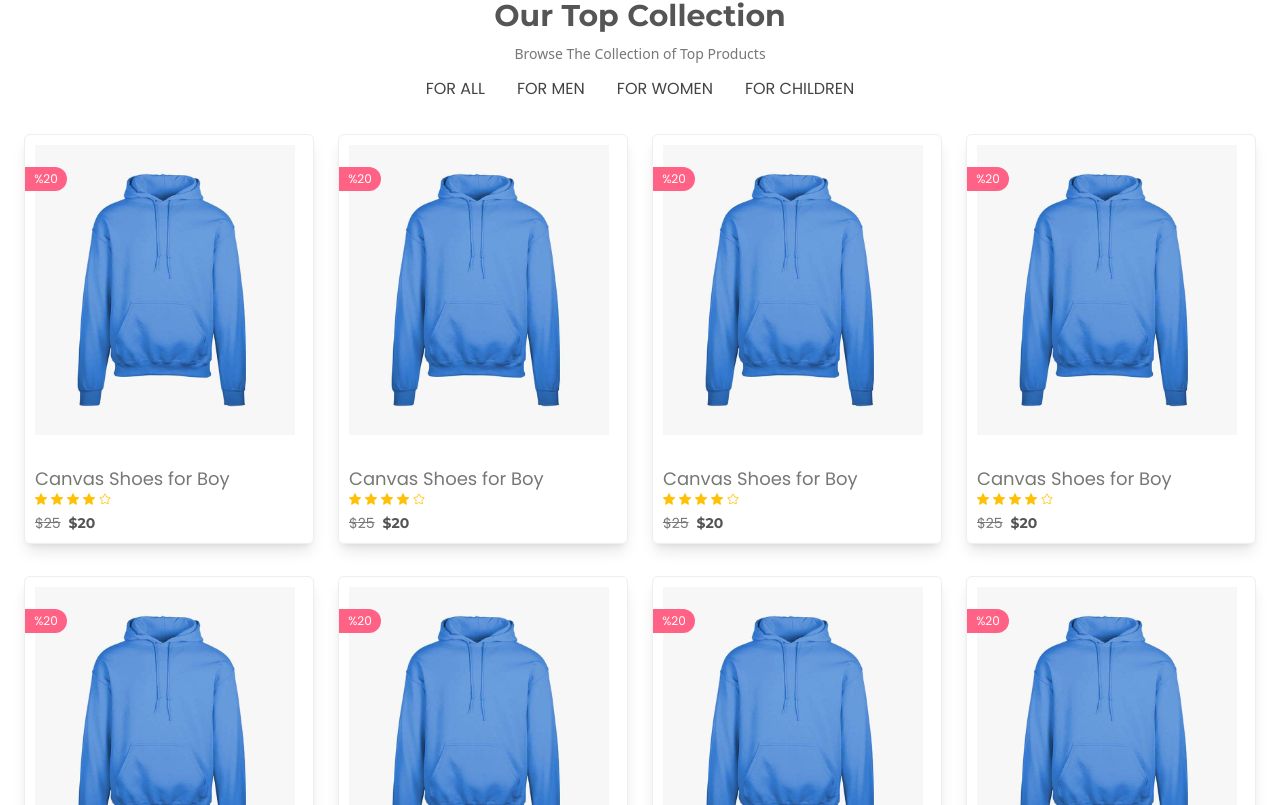
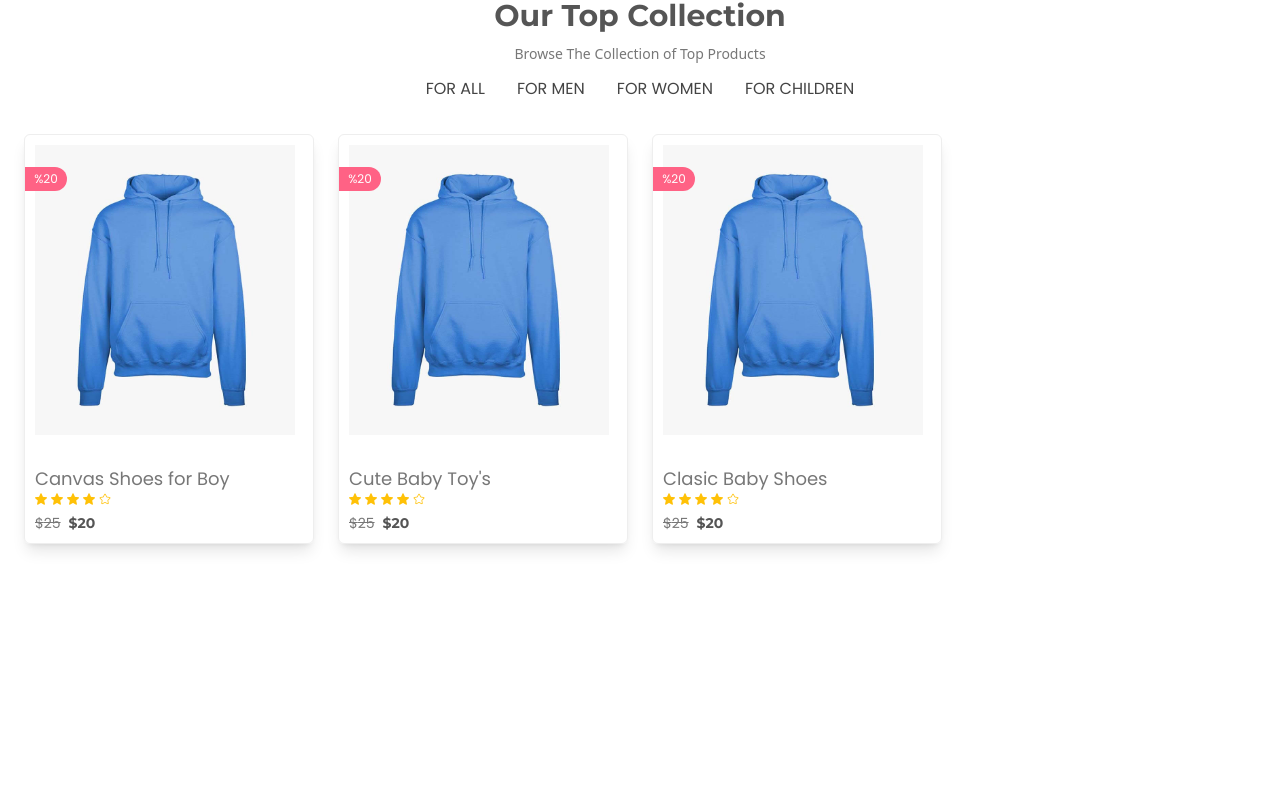
Before and after one commit to AliDeWeb/FullStack_OnlineShop, a Next.js app in the folder client/: page / in a window 1280 px wide. Shown: the part 715-1520 px from the top of the page. After the commit the page ends 1389 px from the top, so only its background shows below. Built offline with nearby package versions, Linux system fonts and the light colour scheme.

Commit message:
some bugs fixed

```diff
--- a/client/src/app/page.tsx
+++ b/client/src/app/page.tsx
@@ -32,7 +32,7 @@ const products = [
     discount: 20,
   },
   {
-    title: "Canvas Shoes for Boy",
+    title: "Cute Baby Toy's",
     cover: "/images/products/01.jpg",
     price: 25.0,
     rate: 4,
@@ -40,55 +40,7 @@ const products = [
     discount: 20,
   },
   {
-    title: "Canvas Shoes for Boy",
-    cover: "/images/products/01.jpg",
-    price: 25.0,
-    rate: 4,
-    link: "/",
-    discount: 20,
-  },
-  {
-    title: "Canvas Shoes for Boy",
-    cover: "/images/products/01.jpg",
-    price: 25.0,
-    rate: 4,
-    link: "/",
-    discount: 20,
-  },
-  {
-    title: "Canvas Shoes for Boy",
-    cover: "/images/products/01.jpg",
-    price: 25.0,
-    rate: 4,
-    link: "/",
-    discount: 20,
-  },
-  {
-    title: "Canvas Shoes for Boy",
-    cover: "/images/products/01.jpg",
-    price: 25.0,
-    rate: 4,
-    link: "/",
-    discount: 20,
-  },
-  {
-    title: "Canvas Shoes for Boy",
-    cover: "/images/products/01.jpg",
-    price: 25.0,
-    rate: 4,
-    link: "/",
-    discount: 20,
-  },
-  {
-    title: "Canvas Shoes for Boy",
-    cover: "/images/products/01.jpg",
-    price: 25.0,
-    rate: 4,
-    link: "/",
-    discount: 20,
-  },
-  {
-    title: "Canvas Shoes for Boy",
+    title: "Clasic Baby Shoes",
     cover: "/images/products/01.jpg",
     price: 25.0,
     rate: 4,
--- a/client/src/components/ProductsSection/ProductsSection.component.tsx
+++ b/client/src/components/ProductsSection/ProductsSection.component.tsx
@@ -26,7 +26,7 @@ export const ProductBox = ({
   const rateFloor = React.useRef(Math.floor(rate));
 
   return (
-    <div className="relative flex h-[462px] w-[312px] flex-col justify-between rounded-md border border-solid border-[#eeeeee] p-2.5 shadow-lg md:h-[492px] md:w-[340px] lg:h-[438px] lg:w-[320px] xl:h-[410px] xl:w-[290px] 2xl:h-[470px] 2xl:w-[350px]">
+    <div className="relative col-span-1 flex h-[462px] w-[312px] flex-col justify-between rounded-md border border-solid border-[#eeeeee] p-2.5 shadow-lg md:h-[492px] md:w-[340px] lg:h-[438px] lg:w-[320px] xl:h-[410px] xl:w-[290px] 2xl:h-[470px] 2xl:w-[350px]">
       <span className="absolute left-0 top-8 z-10 flex h-[24px] w-[42px] items-center justify-center rounded-e-xl bg-[#ff6285] font-poppins text-xs font-normal text-white">
         %{discount}
       </span>
@@ -47,23 +47,25 @@ export const ProductBox = ({
         </h4>
 
         <div className="flex items-center gap-1 text-[#ff6262]">
-          {new Array(rateFloor.current).fill(0).map(() => (
+          {new Array(rateFloor.current).fill(0).map((_, index) => (
             <Image
               height={24}
               width={24}
               alt="icon"
               className="size-3"
-              key={`${Math.random}`}
+              // eslint-disable-next-line @eslint-react/no-array-index-key
+              key={`fill-${index}`}
               src={"/icons/fill-star.png"}
             />
           ))}
-          {new Array(5 - rateFloor.current).fill(0).map(() => (
+          {new Array(5 - rateFloor.current).fill(0).map((_, index) => (
             <Image
               height={24}
               width={24}
               alt="icon"
               className="size-3"
-              key={`${Math.random}`}
+              // eslint-disable-next-line @eslint-react/no-array-index-key
+              key={`fill-${index}`}
               src={"/icons/empty-star.png"}
             />
           ))}
@@ -103,9 +105,9 @@ export const ProductsSection = ({
   );
 
   return (
-    <div className="mt-5 grid grid-cols-1 grid-rows-2 justify-items-center gap-x-2 gap-y-8 md:grid-cols-2 lg:grid-cols-3 xl:grid-cols-4">
+    <div className="mt-5 grid grid-cols-1 justify-items-center gap-x-2 gap-y-8 md:grid-cols-2 lg:grid-cols-3 xl:grid-cols-4">
       {products.slice(0, numberOfProducts).map((el) => (
-        <ProductBox {...el} key={`${Math.random()}`} />
+        <ProductBox {...el} key={`${el.title}/${el.link}/${el.cover}`} />
       ))}
     </div>
   );
--- a/client/src/components/SectionWrapper/SectionWrapper.component.tsx
+++ b/client/src/components/SectionWrapper/SectionWrapper.component.tsx
@@ -13,7 +13,7 @@ export const SectionWrapper = ({
 }: SectionWrapperProps): React.ReactNode => {
   return (
     <div className="py-[50px]">
-      <h2 className="text-center font-montserrat text-lg font-bold text-[#555555] md:text-xl lg:text-2xl xl:text-3xl">
+      <h2 className="text-center font-montserrat text-2xl font-bold text-[#555555] xl:text-3xl">
         {title}
       </h2>
       <p className="mt-2.5 text-center text-sm text-[#777777]">{description}</p>
```
